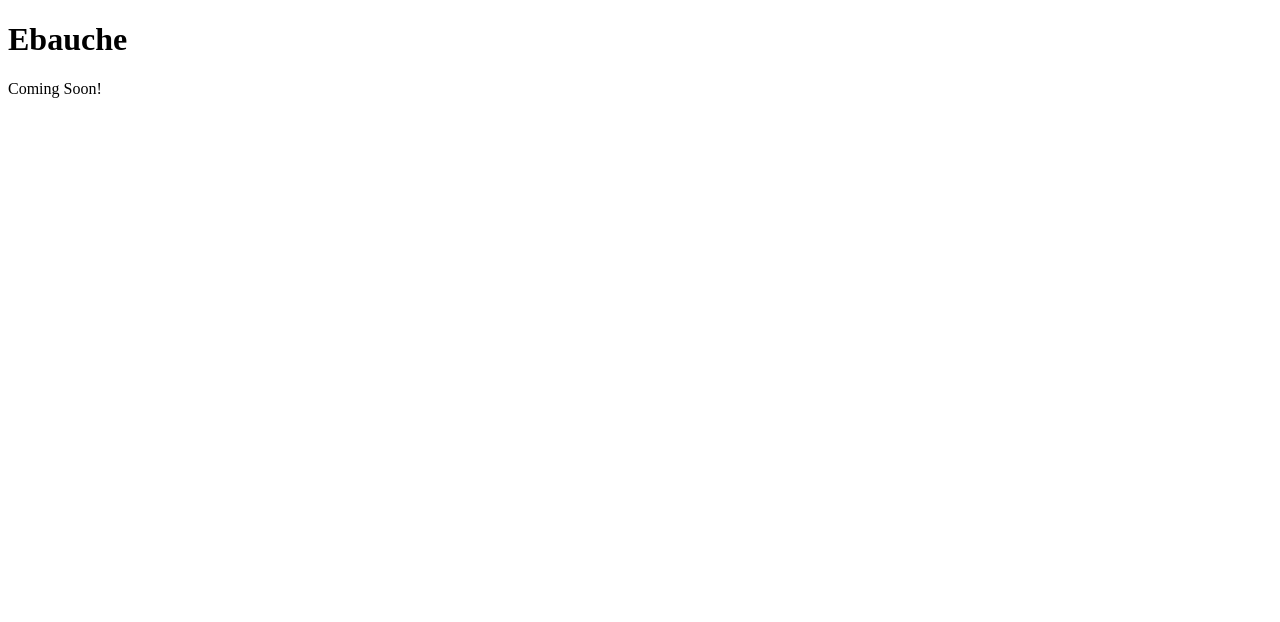
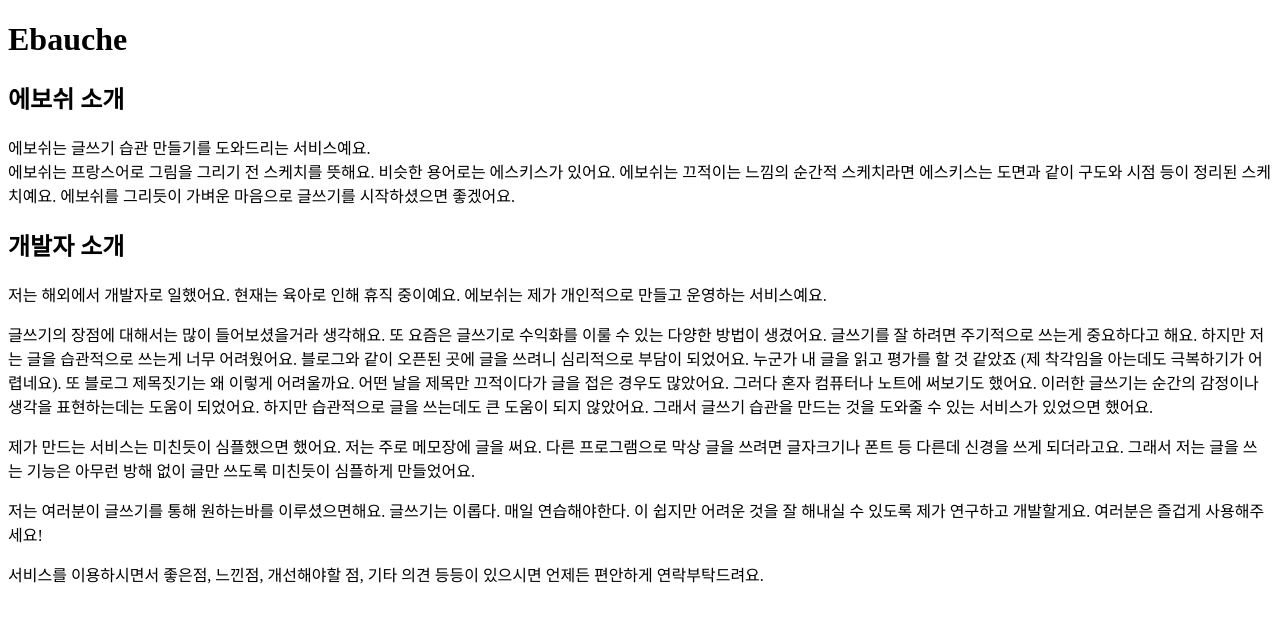
Before and after one commit to sooyshim/ebauche-placeholder, a plain HTML site: page index.html in a window 1280 px wide. Drawn offline with Linux system fonts and the light colour scheme.

Commit message:
add about app

```diff
--- /dev/null
+++ b/index.css
@@ -0,0 +1,11 @@
+h1 {
+    font-family: "Poiret One";
+}
+
+body {
+    font-family: "Noto Sans KR";
+}
+
+.wrapper {
+    max-width: 1080px;
+}
--- a/index.html
+++ b/index.html
@@ -4,10 +4,64 @@
         <meta charset="UTF-8" />
         <meta http-equiv="X-UA-Compatible" content="IE=edge" />
         <meta name="viewport" content="width=device-width, initial-scale=1.0" />
+        <link rel="preconnect" href="https://fonts.googleapis.com" />
+        <link rel="preconnect" href="https://fonts.gstatic.com" crossorigin />
+        <link
+            href="https://fonts.googleapis.com/css2?family=Noto+Sans+KR&family=Poiret+One&display=swap"
+            rel="stylesheet"
+        />
+        <link rel="stylesheet" href="./idex.css" />
         <title>Ebauche</title>
     </head>
     <body>
-        <h1>Ebauche</h1>
-        <p>Coming Soon!</p>
+        <div class="wrapper">
+            <h1>Ebauche</h1>
+
+            <h2>에보쉬 소개</h2>
+            <p>
+                에보쉬는 글쓰기 습관 만들기를 도와드리는 서비스예요.
+                <br />에보쉬는 프랑스어로 그림을 그리기 전 스케치를 뜻해요.
+                비슷한 용어로는 에스키스가 있어요. 에보쉬는 끄적이는 느낌의
+                순간적 스케치라면 에스키스는 도면과 같이 구도와 시점 등이 정리된
+                스케치예요. 에보쉬를 그리듯이 가벼운 마음으로 글쓰기를
+                시작하셨으면 좋겠어요.
+            </p>
+
+            <h2>개발자 소개</h2>
+            <p>
+                저는 해외에서 개발자로 일했어요. 현재는 육아로 인해 휴직
+                중이예요. 에보쉬는 제가 개인적으로 만들고 운영하는 서비스예요.
+            </p>
+            <p>
+                글쓰기의 장점에 대해서는 많이 들어보셨을거라 생각해요. 또 요즘은
+                글쓰기로 수익화를 이룰 수 있는 다양한 방법이 생겼어요. 글쓰기를
+                잘 하려면 주기적으로 쓰는게 중요하다고 해요. 하지만 저는 글을
+                습관적으로 쓰는게 너무 어려웠어요. 블로그와 같이 오픈된 곳에
+                글을 쓰려니 심리적으로 부담이 되었어요. 누군가 내 글을 읽고
+                평가를 할 것 같았죠 (제 착각임을 아는데도 극복하기가 어렵네요).
+                또 블로그 제목짓기는 왜 이렇게 어려울까요. 어떤 날을 제목만
+                끄적이다가 글을 접은 경우도 많았어요. 그러다 혼자 컴퓨터나
+                노트에 써보기도 했어요. 이러한 글쓰기는 순간의 감정이나 생각을
+                표현하는데는 도움이 되었어요. 하지만 습관적으로 글을 쓰는데도 큰
+                도움이 되지 않았어요. 그래서 글쓰기 습관을 만드는 것을 도와줄 수
+                있는 서비스가 있었으면 했어요.
+            </p>
+            <p>
+                제가 만드는 서비스는 미친듯이 심플했으면 했어요. 저는 주로
+                메모장에 글을 써요. 다른 프로그램으로 막상 글을 쓰려면
+                글자크기나 폰트 등 다른데 신경을 쓰게 되더라고요. 그래서 저는
+                글을 쓰는 기능은 아무런 방해 없이 글만 쓰도록 미친듯이 심플하게
+                만들었어요.
+            </p>
+            <p>
+                저는 여러분이 글쓰기를 통해 원하는바를 이루셨으면해요. 글쓰기는
+                이롭다. 매일 연습해야한다. 이 쉽지만 어려운 것을 잘 해내실 수
+                있도록 제가 연구하고 개발할게요. 여러분은 즐겁게 사용해주세요!
+            </p>
+            <p>
+                서비스를 이용하시면서 좋은점, 느낀점, 개선해야할 점, 기타 의견
+                등등이 있으시면 언제든 편안하게 연락부탁드려요.
+            </p>
+        </div>
     </body>
 </html>
```
